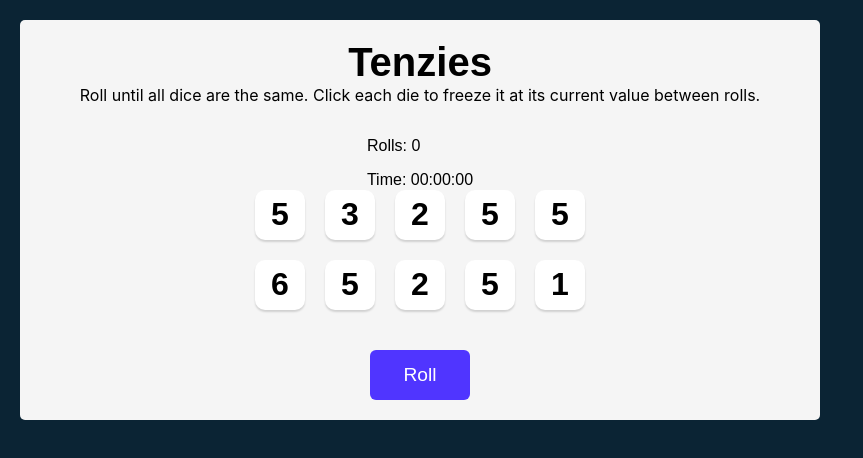
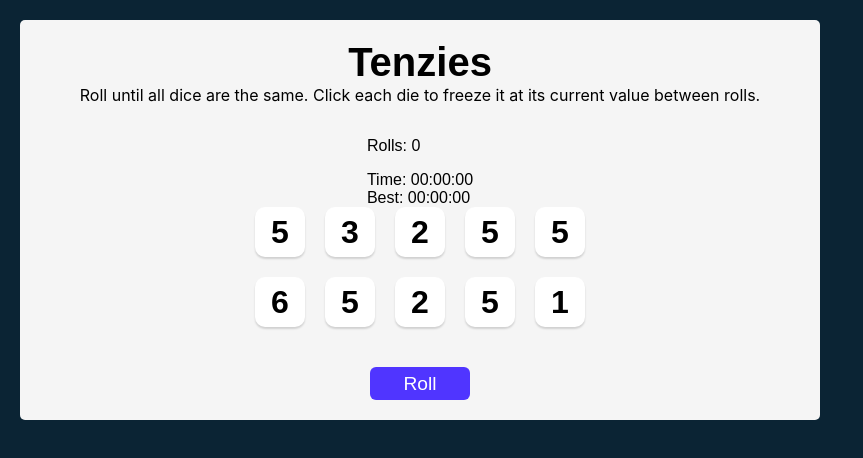
Before and after one commit to eva-lng/tenzies, a React (Vite) app: page / in a window 1280 px wide. Shown: the top 458 px of the page, without its empty margins (0-863 px from the left). Built offline with nearby package versions, Linux system fonts and the light colour scheme.

Commit message:
new feature: best time is displayed and saved in local storage

```diff
--- a/src/App.jsx
+++ b/src/App.jsx
@@ -10,7 +10,25 @@ export default function App() {
   const [numOfRolls, setNumOfRolls] = useState(0)
   const [time, setTime] = useState(0)
   const [running, setRunning] = useState(false)
+  const [bestTime, setBestTime] = useState(0)
   const { width, height } = useWindowSize()
+
+  useEffect(() => {
+    const firstValue = dice[0].value
+    const someHeld = dice.some(die => die.isHeld)
+    if (someHeld) {
+      setRunning(true)
+    }
+    if (dice.every(die => die.isHeld && die.value === firstValue)) {
+      setRunning(false)
+      setTenzies(true)
+      let currentTime = time
+      if (currentTime < bestTime) {
+        setBestTime(currentTime)
+        localStorage.setItem("bestTime", JSON.stringify(currentTime))
+      }
+    }
+  }, [dice, time, bestTime])
 
   useEffect(() => {
     let interval
@@ -25,16 +43,11 @@ export default function App() {
   }, [running])
 
   useEffect(() => {
-    const firstValue = dice[0].value
-    const someHeld = dice.some(die => die.isHeld)
-    if (someHeld) {
-      setRunning(true)
+    const bestTime = JSON.parse(localStorage.getItem("bestTime"))
+    if (bestTime) {
+      setBestTime(bestTime)
     }
-    if (dice.every(die => die.isHeld && die.value === firstValue)) {
-      setRunning(false)
-      setTenzies(true)
-    }
-  }, [dice])
+  }, [])
 
   function generateNewDie() {
     return {
@@ -99,6 +112,18 @@ export default function App() {
           <span>{("0" + Math.floor((time / 1000) % 60)).slice(-2)}:</span>
           <span>{("0" + ((time / 10) % 100)).slice(-2)}</span>
         </div>
+        <div className="bestTime">
+          <span>Best: </span>
+          <span>
+			    	{("0" + Math.floor((bestTime / 60000) % 60)).slice(-2)}:
+			    </span>
+			    <span>
+			    	{("0" + Math.floor((bestTime / 1000) % 60)).slice(-2)}:
+			    </span>
+			    <span>
+			    	{("0" + ((bestTime / 10) % 100)).slice(-2)}
+			    </span>
+        </div>
       </div>
       <div className="dice-container">
         {diceElements}
```
